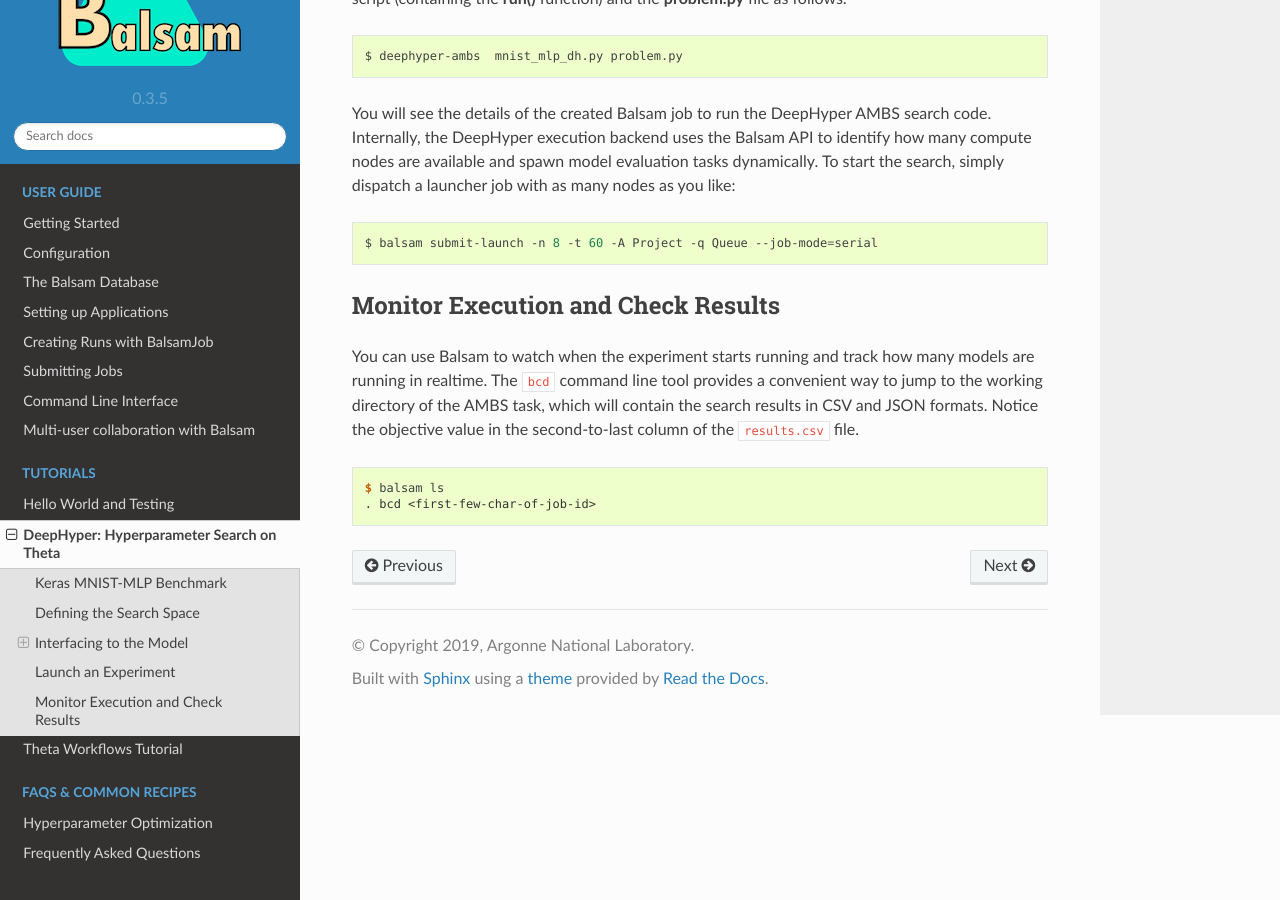
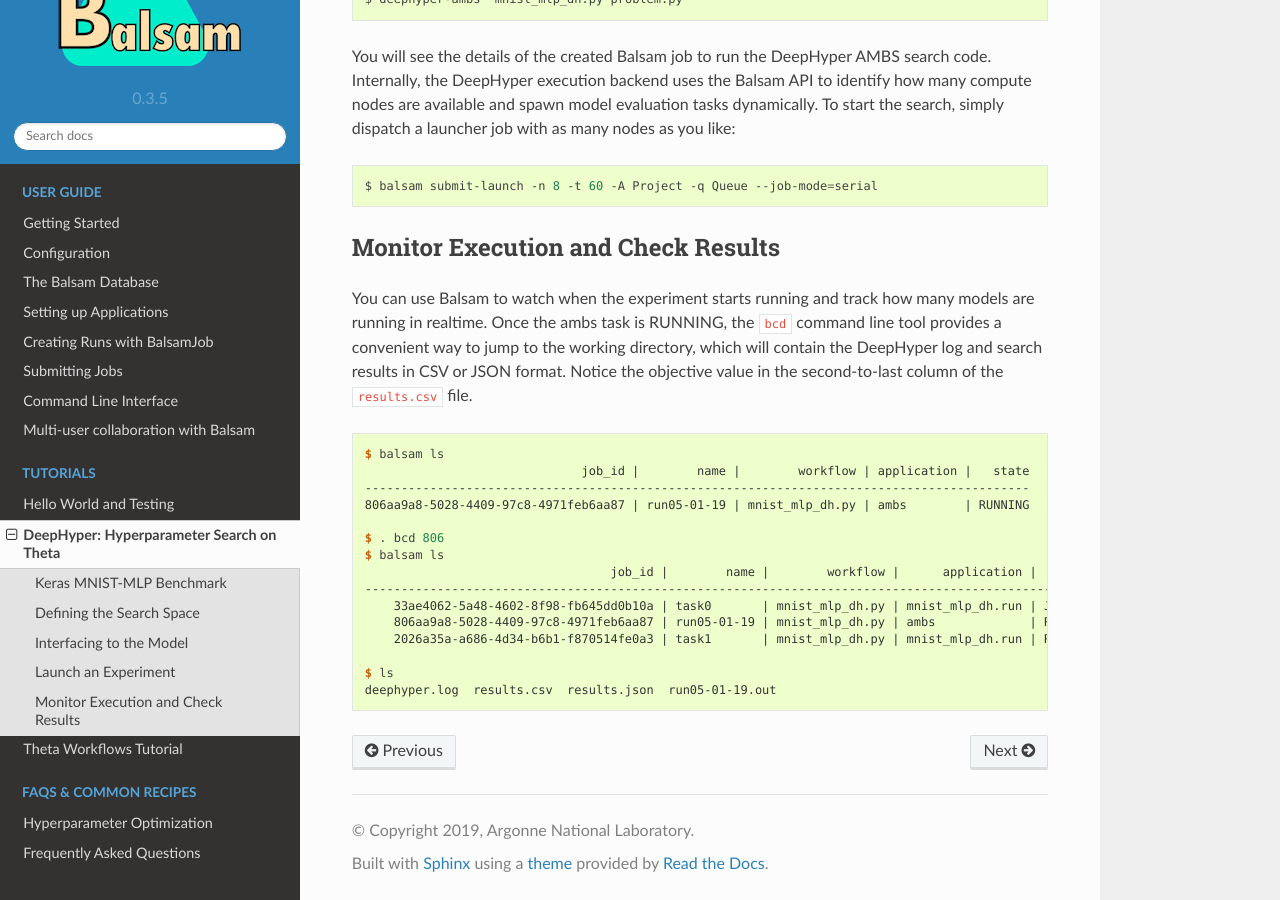
Before and after one commit to argonne-lcf/balsam, a Sphinx documentation site: the page built from docs/tutorial/deephyper.rst, in a window 1280 px wide and 900 px high, scrolled down 4019 px. Built offline with Sphinx 7.4.7 and the Read the Docs theme 2.0.0, drawn with Linux system fonts in a browser that asks for light colours; some of the changed text lies outside the part shown.

Commit message:
finish Deephyper mnist-mlp tut

```diff
--- a/docs/tutorial/deephyper.rst
+++ b/docs/tutorial/deephyper.rst
@@ -36,6 +36,7 @@
 choices for hyperparameters that we'd like to vary, highlighted in the lines below:
 
 .. code-block:: python
+    :caption: (Excerpt) Original mnist_mlp.py from Keras GitHub
     :emphasize-lines: 1,22,23,24,25,31
 
     batch_size = 128
@@ -118,28 +119,26 @@
 
 Interfacing to the Model
 -------------------------
-Wrapping in a run() function
-~~~~~~~~~~~~~~~~~~~~~~~~~~~~~~~
+
 Getting DeepHyper to call the model code requires a straightforward modification of the script.
 We place the entire model build/train/validate code inside a function called :bash:`run()`, which
 accepts one argument: a dictionary of hyperparmeters.  The dictionary keys will match those defined in the
 **HpProblem**, and the values can span the entire problem space.
 
-Using the hyperparameters
-~~~~~~~~~~~~~~~~~~~~~~~~~~~
 Of course, the model code must actually unpack the dictionary items and use them in
 configuration of the model build/train process. This is illustrated in the code snippet below.
 
-Returning a minimization objective
-~~~~~~~~~~~~~~~~~~~~~~~~~~~~~~~~~~~~
 After the model validation step, the :bash:`run()` function must return the optimization objective back to
 DeepHyper. Since the problem is cast as a **minimization**, we will return the **negative validation accuracy**,
 which will be equivalent to maximizing accuracy under DeepHyper.
 
-The full modified model code should look like this:
+The full, modified model source code should look like the following after you have implemented the :bash:`run()` function
+(with proper signature and return value) and tweaked the model to read in a hyperparameter dictionary.  The relevant lines
+are highlighted in yellow.
 
 .. code-block:: python
     :caption: **mnist_mlp_dh.py**
+    :emphasize-lines: 8-14,36-39,45,49,56
 
     from __future__ import print_function
 
@@ -220,14 +219,29 @@
 
 Monitor Execution and Check Results
 ---------------------------------------
-You can use Balsam to watch when the experiment starts running and track how many models are running in realtime.
-The :bash:`bcd` command line tool provides a convenient way to jump to the working directory of the AMBS task, which
-will contain the search results in CSV and JSON formats. Notice the objective
-value in the second-to-last column of the :bash:`results.csv` file.
+You can use Balsam to watch when the experiment starts running and track how
+many models are running in realtime. Once the ambs task is RUNNING, the
+:bash:`bcd` command line tool provides a convenient way to jump to the
+working directory, which will contain the DeepHyper log and search results in
+CSV or JSON format. Notice the objective value in the second-to-last column
+of the :bash:`results.csv` file.
 
 .. highlight:: console
 
 ::
 
     $ balsam ls
-    . bcd <first-few-char-of-job-id>
+                                  job_id |        name |        workflow | application |   state
+    --------------------------------------------------------------------------------------------
+    806aa9a8-5028-4409-97c8-4971feb6aa87 | run05-01-19 | mnist_mlp_dh.py | ambs        | RUNNING
+
+    $ . bcd 806
+    $ balsam ls
+                                      job_id |        name |        workflow |      application |        state
+    ------------------------------------------------------------------------------------------------------
+        33ae4062-5a48-4602-8f98-fb645dd0b10a | task0       | mnist_mlp_dh.py | mnist_mlp_dh.run | JOB_FINISHED
+        806aa9a8-5028-4409-97c8-4971feb6aa87 | run05-01-19 | mnist_mlp_dh.py | ambs             | RUNNING
+        2026a35a-a686-4d34-b6b1-f870514fe0a3 | task1       | mnist_mlp_dh.py | mnist_mlp_dh.run | RUNNING
+
+    $ ls
+    deephyper.log  results.csv  results.json  run05-01-19.out
```
